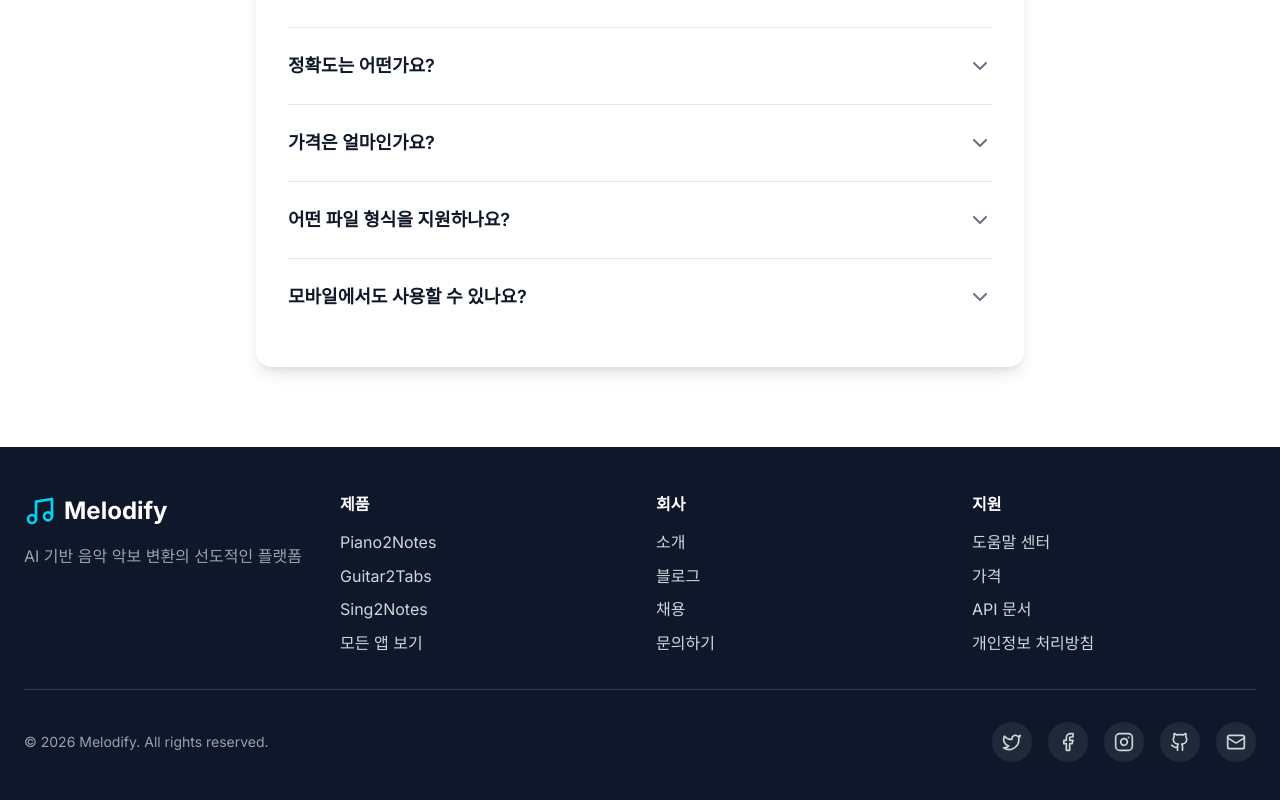
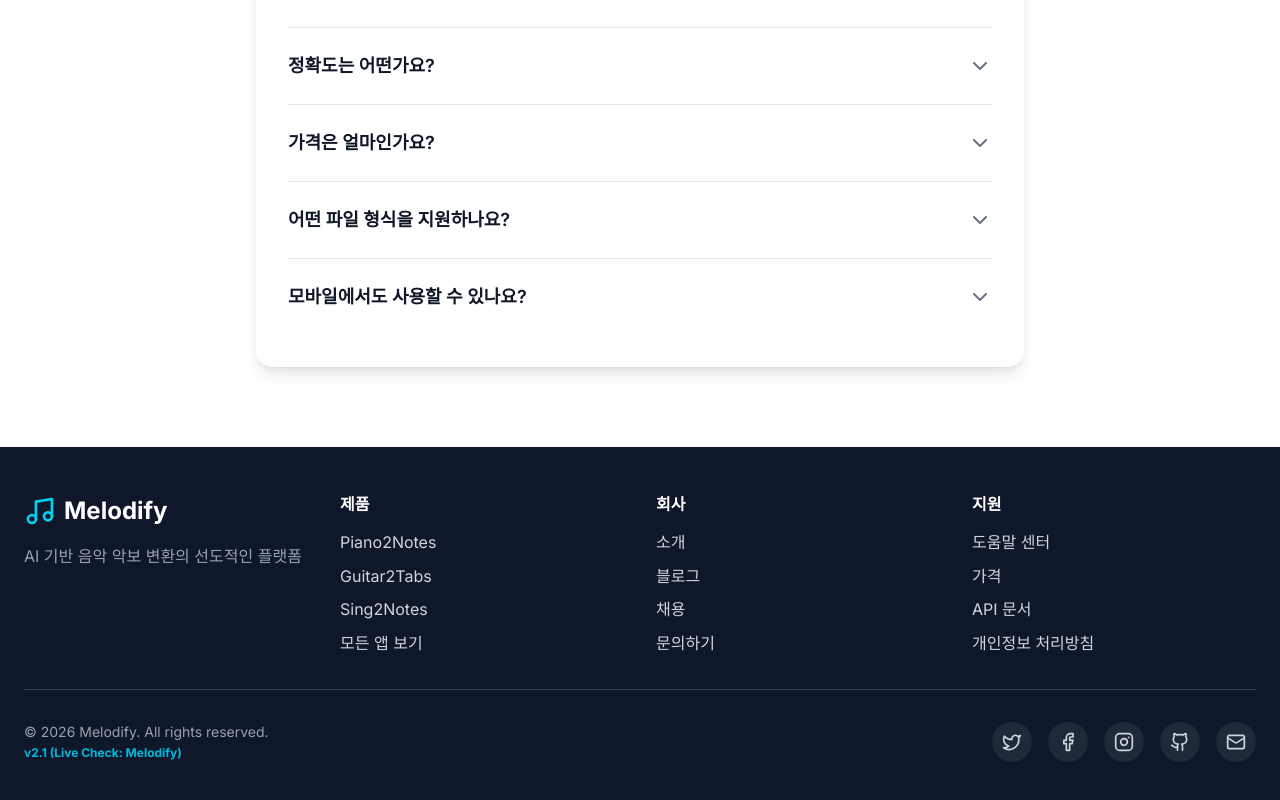
Before and after one commit to a90021357-polo7258/klangio-clone, a Next.js app in the folder web/: page / in a window 1280 px wide. Shown: the part 4255-5055 px from the top of the page. Built offline with nearby package versions, Linux system fonts and the light colour scheme.

Commit message:
Update Footer version

```diff
--- a/web/app/components/Footer.tsx
+++ b/web/app/components/Footer.tsx
@@ -54,8 +54,10 @@ export default function Footer() {
                 <div className="border-t border-gray-700 pt-8">
                     <div className="flex flex-col md:flex-row justify-between items-center gap-4">
                         {/* 저작권 */}
-                        <p className="text-gray-400 text-sm">
+                        <p className="text-gray-400 text-sm text-center md:text-left">
                             © 2026 Melodify. All rights reserved.
+                            <br />
+                            <span className="text-xs text-cyan-500 font-bold">v2.1 (Live Check: Melodify)</span>
                         </p>
 
                         {/* 소셜 미디어 */}
```
